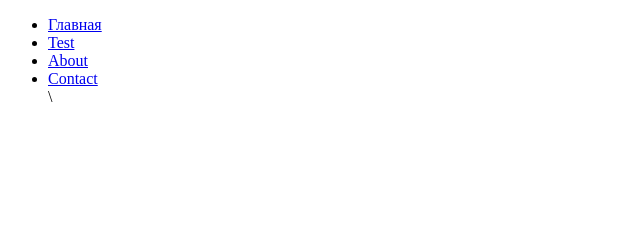
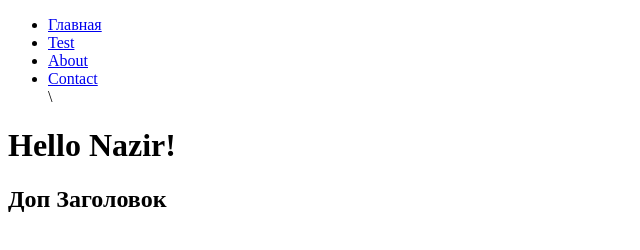
Before and after one commit to LOlollla/DevOps, a plain HTML site: page index.html in a window 1280 px wide. Shown: the whole page, without its empty margins (0-640 px from the left). Drawn offline with Linux system fonts and the light colour scheme.

Commit message:
add index.html

```diff
--- a/index.html
+++ b/index.html
@@ -12,5 +12,7 @@
       <li><a href="#">Contact</a></li>\
 
     </ul>
+      <h1>Hello Nazir!</h1>
+      <h2>Доп Заголовок </h2>
   </body>
 </html>
```
